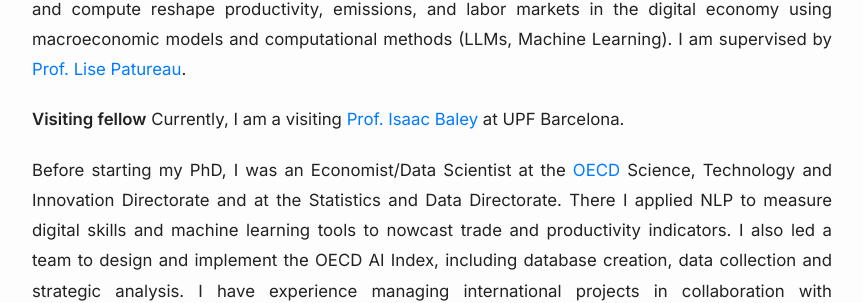
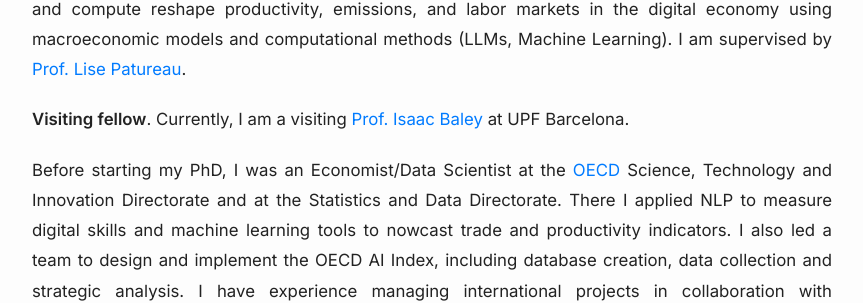
Before and after one commit to julia-m-schmidt/julia-m-schmidt.github.io, a Jekyll site: the page built from home.md, in a window 1280 px wide. Shown: the part 580-883 px from the top of the page, without its empty margins (208-1071 px from the left). Built offline with Jekyll 4.4.1, drawn with Linux system fonts in a browser that asks for light colours.

```diff
--- a/home.md
+++ b/home.md
@@ -7,7 +7,7 @@ permalink: /
 
 I am a PhD Candidate in Economics at [Université Paris Dauphine – PSL](https://dauphine.psl.eu/), working at the intersection of **macroeconomics**, **artificial intelligence**, and **digital regulation**. My research focuses on how data and compute reshape productivity, emissions, and labor markets in the digital economy using macroeconomic models and computational methods (LLMs, Machine Learning). I am supervised by [Prof. Lise Patureau](https://sites.google.com/view/lisepatureau/home?authuser=0).
 
-**Visiting fellow** Currently, I am a visiting [Prof. Isaac Baley](https://www.isaacbaley.com/) at UPF Barcelona.
+**Visiting fellow**. Currently, I am a visiting [Prof. Isaac Baley](https://www.isaacbaley.com/) at UPF Barcelona.
 
 Before starting my PhD, I was an Economist/Data Scientist at the [OECD](https://www.oecd.org/en.html) Science, Technology and Innovation Directorate and at the Statistics and Data Directorate. There I applied NLP to measure digital skills and machine learning tools to nowcast trade and productivity indicators. I also led a team to design and implement the OECD AI Index, including database creation, data collection and strategic analysis. I have experience managing international projects in collaboration with governments, industry partners and NGOs.
 
```
